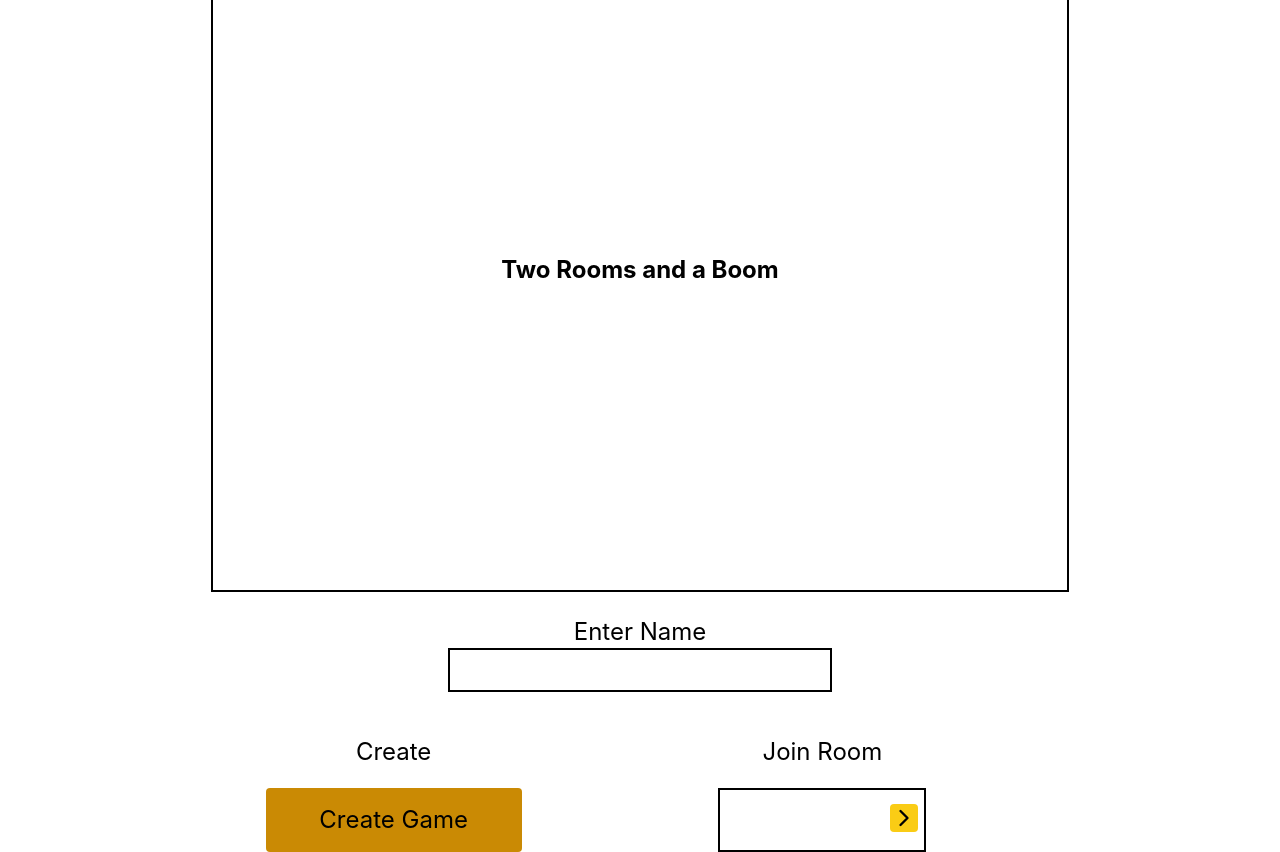
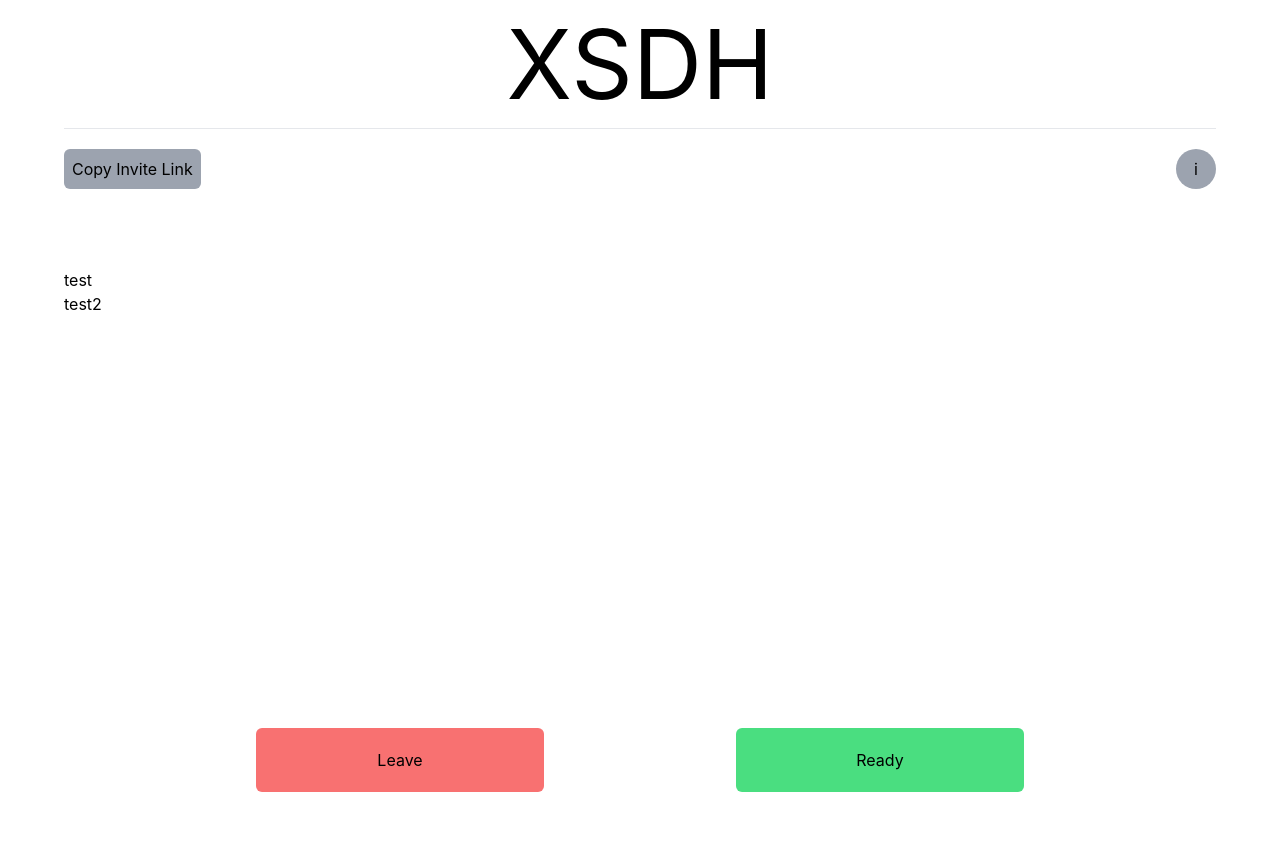
Before and after one commit to Ji-Justin/TwoRoomsAndABoom-WebApp, a React (Create React App) app in the folder src/main/frontend/: page /lobby in a window 1280 px wide. After the commit the page ends 800 px from the top, so only its background shows below. Built offline with nearby package versions, Linux system fonts and the light colour scheme.

Commit message:
Add routing and styling to lobby page

```diff
--- a/src/main/frontend/package.json
+++ b/src/main/frontend/package.json
@@ -40,6 +40,7 @@
   },
   "proxy": "http://localhost:8080",
   "devDependencies": {
+    "react-router-dom": "^6.26.1",
     "tailwindcss": "^3.4.10"
   }
 }
--- a/src/main/frontend/src/App.js
+++ b/src/main/frontend/src/App.js
@@ -1,12 +1,19 @@
 import logo from './logo.svg';
 import './App.css';
 import Home from './pages/Home.tsx'
+import Lobby from './pages/Lobby.tsx'
+import { BrowserRouter, Routes, Route } from "react-router-dom";
 
 function App() {
   return (
-    <div className="App">
-      <Home/>
-    </div>
+    <BrowserRouter>
+      <Routes>
+        <Route path="/" >
+          <Route index element={<Home/>} />
+          <Route path="lobby" element={<Lobby/>} />
+        </Route>
+      </Routes>
+    </BrowserRouter>
   );
 }
 
--- a/src/main/frontend/src/pages/Lobby.tsx
+++ b/src/main/frontend/src/pages/Lobby.tsx
@@ -3,28 +3,42 @@ import React, { useState } from "react";
 
 function LobbyPage() {
     //List of players
-    const [players, setPlayers] = useState([]);
+    const [players, setPlayers] = useState([
+        {
+            name: "test"
+        },
+        {
+            name: "test2"
+        }
+    ]);
 
 
 
     return (
         <section id="lobby">
-            <div id="lobby-container">{/* Layout wrapper */}
-                <div id="lobby-header">{/* Header Section for code */}
-                    <div>{/* Room Code (From Link)*/}
+            <div id="lobby-container" className="h-screen mx-auto px-16 grid grid-cols-1 grid-rows-3 gap-1 justify-center">{/* Layout wrapper */}
+                <div id="lobby-header" className="h-fit text-center">{/* Header Section for code */}
+                    <div className="text-8xl p-4 border-b">
+                        XSDH
                     </div>
-                    <div>
-                        <div>{/* Invite Link */}
-                        </div>
-                        <div>{/* Info Button */}
-                        </div>
+                    <div className="flex justify-between my-5">
+                        <button className="p-2 bg-gray-400 rounded-md">Copy Invite Link</button>
+                        <button className="p-2 h-10 w-10 rounded-full bg-gray-400">i</button>
                     </div>
                 </div>
-                <div id="lobby-players-list">{/* List out players */}</div>
-                <div id="lobby-footer-container">
+                <div id="lobby-players-list" className="">
+                    {players.map(player => {
+                        return (
+                            <div className="">
+                                {player.name}
+                            </div>
+                        )
+                    })}
+                </div>
+                <div id="lobby-footer-container" className="flex justify-evenly items-end my-2">
                     {/* Buttons */}
-                    <button id="lobby-button-leave">Leave</button>
-                    <button id="lobby-button-ready">Ready</button>
+                    <button id="lobby-button-leave" className="p-5 bg-red-400 rounded-md h-fit w-72">Leave</button>
+                    <button id="lobby-button-ready" className="p-5 bg-green-400 rounded-md h-fit w-72">Ready</button>
                 </div>
             </div>
             {/* TODO: Side Nav component here */}
```
Also changed, not shown: 1 other file (tests, documents, lock files or other folders).
